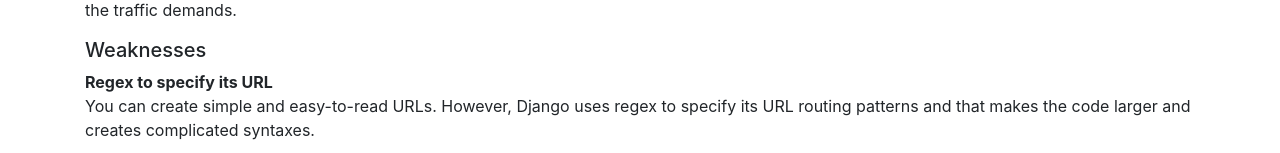
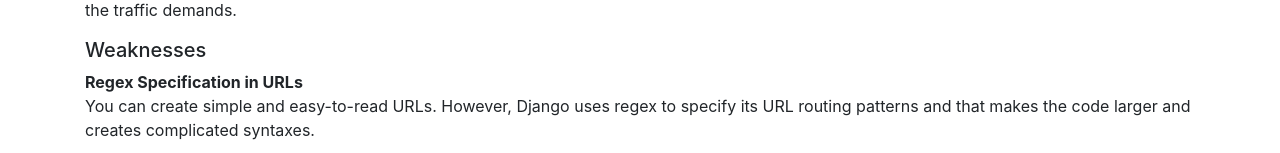
Before and after one commit to elijah-t/cps530-frontend, a React (Create React App) app: page / in a window 1280 px wide. Shown: the part 3167-3320 px from the top of the page. Built offline with nearby package versions, Linux system fonts and the light colour scheme.

Commit message:
Updated Home.jsx

```diff
--- a/src/pages/Home.jsx
+++ b/src/pages/Home.jsx
@@ -91,7 +91,7 @@
                             <dd>
                                 It works in a way that includes dozens of extras to help with user authentication, site maps,
                                 content administration, RSS feeds and much more such things. These aspects help in carrying out
-                                the web development process completely
+                                the web development process completely.
                             </dd>
                             <dt>Secure</dt>
                             <dd>
@@ -110,17 +110,17 @@
                     <h5>Weaknesses</h5>
                     <p>
                         <dl>
-                            <dt>Regex to specify its URL</dt>
+                            <dt>Regex Specification in URLs</dt>
                             <dd>You can create simple and easy-to-read URLs. However, Django uses regex to specify its URL routing patterns
                                 and that makes the code larger and creates complicated syntaxes.
                             </dd>
                             <dt>Too monolithic</dt>
                             <dd>Django has a certain set of files and pre-defined variables. These pre-defined variables has to be learned
-                                before create any project throught Django
+                                before create any project throught Django.
                             </dd>
                             <dt>Only handles 1 request at a time</dt>
                             <dd>WSGI-based servers cannot be utilized to develop real-time apps, as WSGI protocol is synchronous. WSGI
-                                server can only handle 1 request at a time
+                                server can only handle 1 request at a time.
                             </dd>
                         </dl>
                     </p>
```
